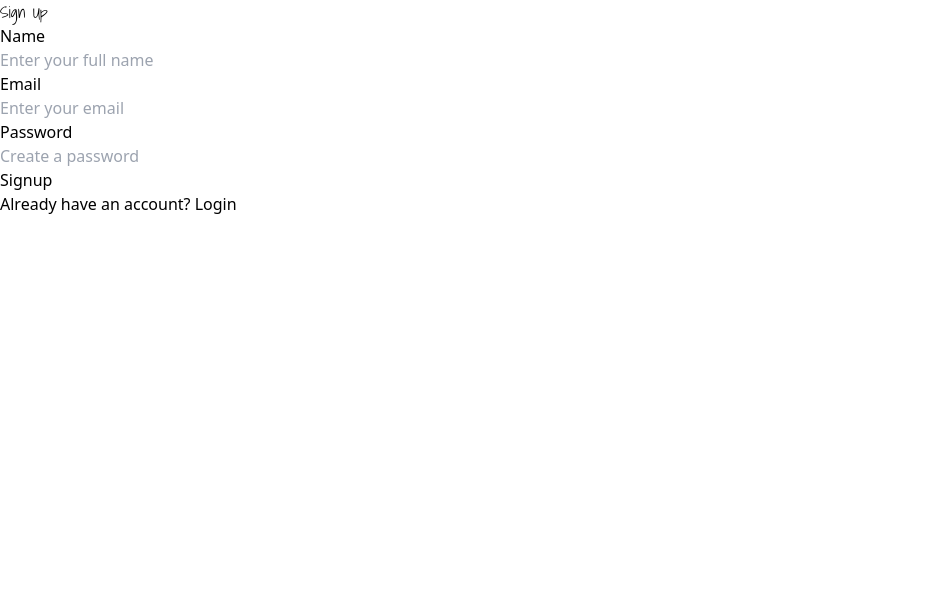
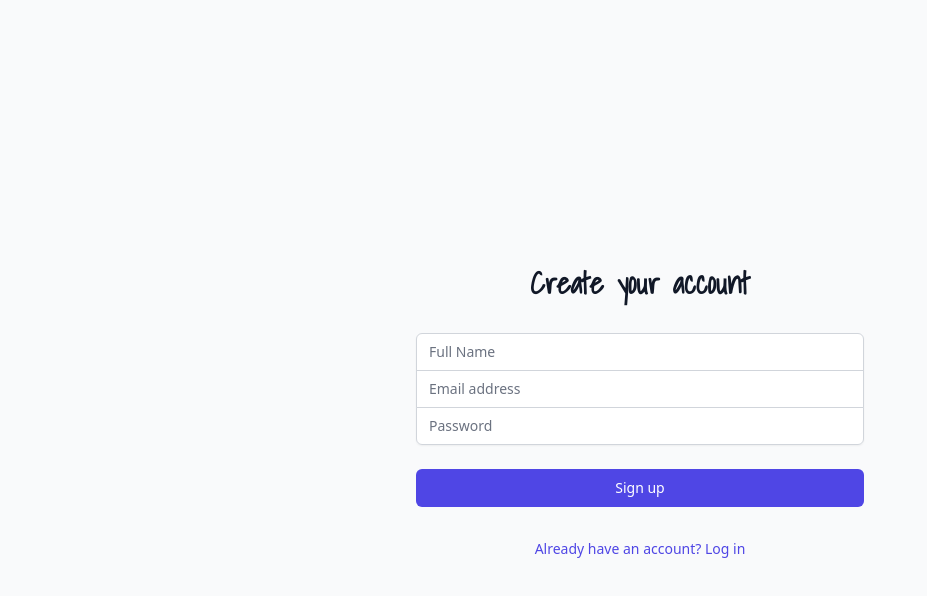
Before and after one commit to talhadevelopes/FlowCare2, a React (Vite) app in the folder Frontend/: page /Signup in a window 1280 px wide. Shown: the top 596 px of the page, without its empty margins (0-927 px from the left). Built offline with nearby package versions, Linux system fonts and the light colour scheme.

Commit message:
Signup UI v2

```diff
--- a/Frontend/src/components/Signup.jsx
+++ b/Frontend/src/components/Signup.jsx
@@ -40,7 +40,6 @@
             return;
         }
 
-
         if (password.length < 6) {
             setError("Password must be at least 6 characters long");
             return;
@@ -50,67 +49,93 @@
 
         try {
             const response = await axios.post(`${server_url}signup`, userData);
-
             console.log("Signup successful:", response.data);
-
-
             alert("You have signed up successfully");
             navigate("/login");
         } catch(error) {
             console.error("Signup error:", error);
 
-
             if (error.response) {
-
                 setError(error.response.data.message || "Signup failed. Please try again.");
             } else if (error.request) {
-
                 setError("No response from server. Please check your network connection.");
             } else {
-
                 setError("An unexpected error occurred. Please try again.");
             }
         }
     }
 
     return (
-        <div className="signup-container">
-            <h1>Sign Up</h1>
-
-            <div className="input-group">
-                <h3>Name</h3>
+        <div className="min-h-screen flex items-center justify-center bg-gray-50 py-12 px-4 sm:px-6 lg:px-8">
+            <div className="max-w-md w-full space-y-8">
+                <div>
+                    <h2 className="mt-6 text-center text-3xl font-extrabold text-gray-900">
+                        Create your account
+                    </h2>
+                </div>
+                <form className="mt-8 space-y-6" onSubmit={(e) => e.preventDefault()}>
+                    <div className="rounded-md shadow-sm -space-y-px">
+                        <div>
+                            <label htmlFor="name" className="sr-only">Full Name</label>
                             <input
+                                id="name"
+                                name="name"
                                 type="text"
+                                required
+                                className="appearance-none rounded-none relative block w-full px-3 py-2 border border-gray-300 placeholder-gray-500 text-gray-900 rounded-t-md focus:outline-none focus:ring-indigo-500 focus:border-indigo-500 focus:z-10 sm:text-sm"
+                                placeholder="Full Name"
                                 value={name}
                                 onChange={handleName}
-                    placeholder="Enter your full name"
                             />
-
-                <h3>Email</h3>
+                        </div>
+                        <div>
+                            <label htmlFor="email-address" className="sr-only">Email address</label>
                             <input
+                                id="email-address"
+                                name="email"
                                 type="email"
+                                autoComplete="email"
+                                required
+                                className="appearance-none rounded-none relative block w-full px-3 py-2 border border-gray-300 placeholder-gray-500 text-gray-900 focus:outline-none focus:ring-indigo-500 focus:border-indigo-500 focus:z-10 sm:text-sm"
+                                placeholder="Email address"
                                 value={email}
                                 onChange={handleEmail}
-                    placeholder="Enter your email"
                             />
-
-                <h3>Password</h3>
+                        </div>
+                        <div>
+                            <label htmlFor="password" className="sr-only">Password</label>
                             <input
+                                id="password"
+                                name="password"
                                 type="password"
+                                autoComplete="new-password"
+                                required
+                                className="appearance-none rounded-none relative block w-full px-3 py-2 border border-gray-300 placeholder-gray-500 text-gray-900 rounded-b-md focus:outline-none focus:ring-indigo-500 focus:border-indigo-500 focus:z-10 sm:text-sm"
+                                placeholder="Password"
                                 value={password}
                                 onChange={handlePassword}
-                    placeholder="Create a password"
                             />
                         </div>
-
-            {error && <div className="error-message" style={{color: 'red', marginTop: '10px'}}>{error}</div>}
-
-            <div className="button-group">
-                <button onClick={handleSignup}>Signup</button>
                     </div>
 
-            <div className="login-link">
-                <Link to="/login">Already have an account? Login</Link>
+                    {error && <div className="text-red-500 text-sm mt-2">{error}</div>}
+
+                    <div>
+                        <button
+                            type="submit"
+                            className="group relative w-full flex justify-center py-2 px-4 border border-transparent text-sm font-medium rounded-md text-white bg-indigo-600 hover:bg-indigo-700 focus:outline-none focus:ring-2 focus:ring-offset-2 focus:ring-indigo-500"
+                            onClick={handleSignup}
+                        >
+                            Sign up
+                        </button>
+                    </div>
+                </form>
+
+                <div className="text-sm text-center">
+                    <Link to="/login" className="font-medium text-indigo-600 hover:text-indigo-500">
+                        Already have an account? Log in
+                    </Link>
+                </div>
             </div>
         </div>
     );
```
Lines whose indentation alone changed are shown as unchanged.
